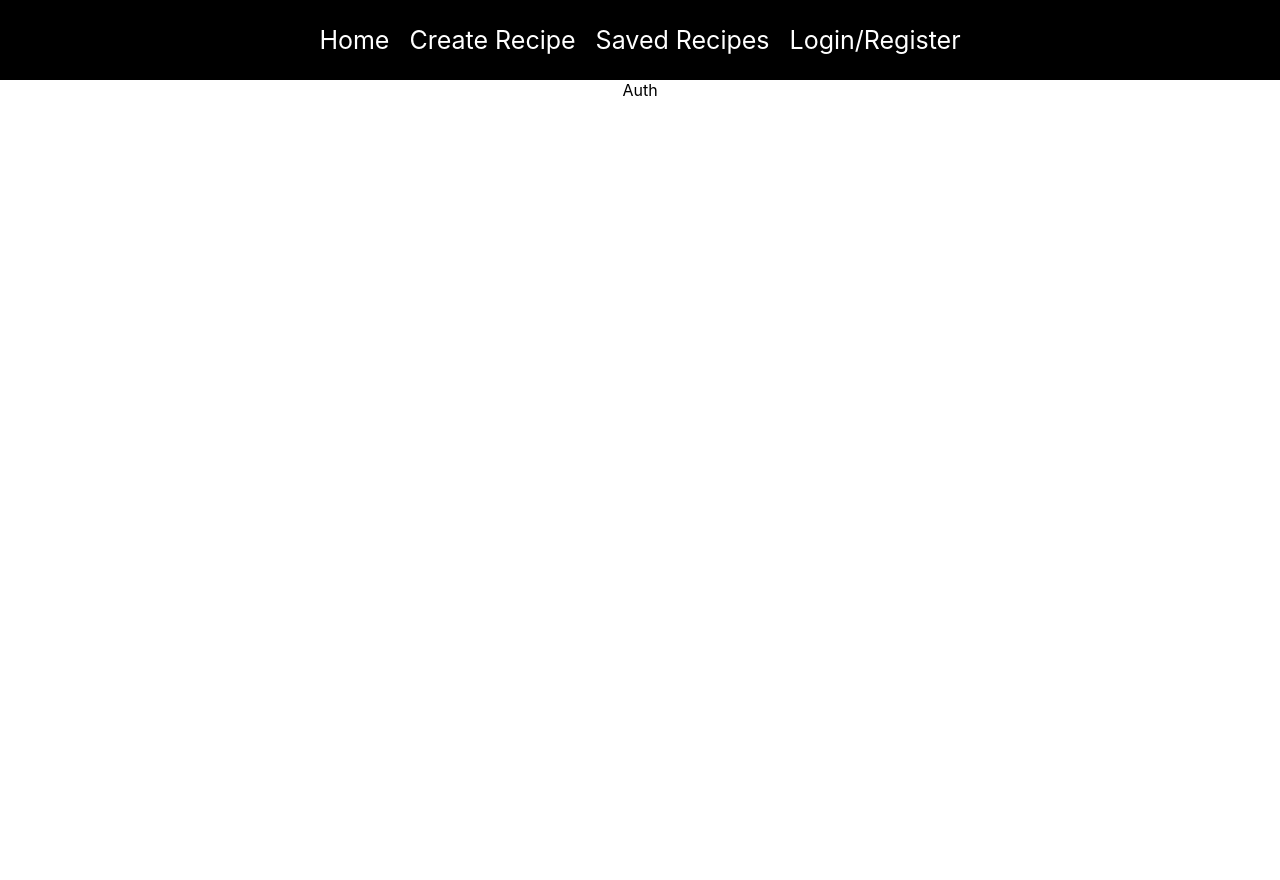
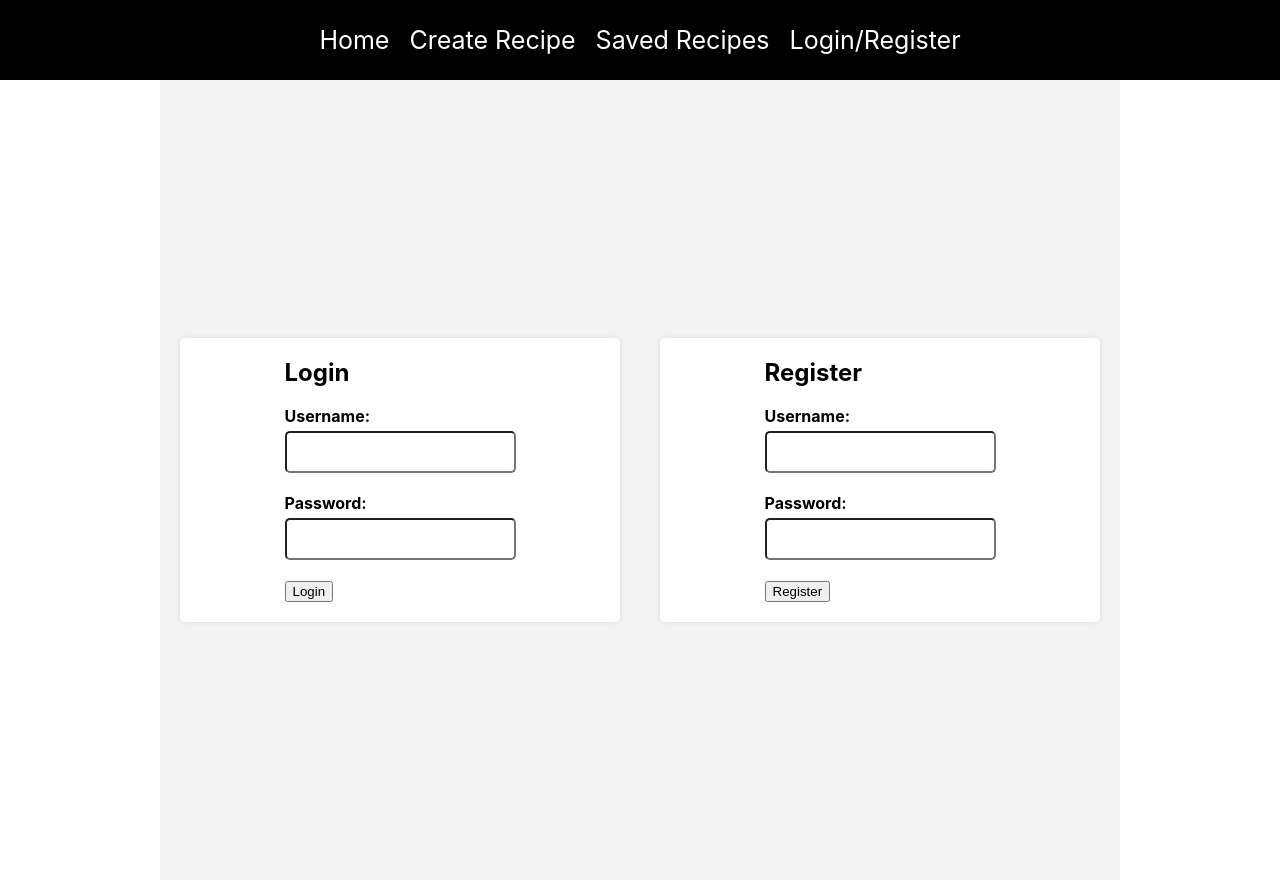
Before and after one commit to TantorskiJake/MERN-Stack-Application, a React (Create React App) app in the folder client/: page /auth in a window 1280 px wide. Before the commit the page ends 800 px from the top, so only its background shows below. Built offline with nearby package versions, Linux system fonts and the light colour scheme.

Commit message:
added register front end functionality

```diff
--- a/client/src/pages/auth.js
+++ b/client/src/pages/auth.js
@@ -1,3 +1,92 @@
+import { useState } from "react";
+import axios from "axios";
+
 export const Auth = () => {
-    return <div> Auth </div>;
+  return (
+    <div className="auth">
+      <Login />
+      <Register />
+    </div>
+  );
 };
+
+const Login = () => {
+  const [username, setUsername] = useState("");
+  const [password, setPassword] = useState("");
+
+  return (
+    <Form
+      username={username}
+      setUsername={setUsername}
+      password={password}
+      setPassword={setPassword}
+      label="Login"
+    />
+  );
+};
+
+const Register = () => {
+  const [username, setUsername] = useState("");
+  const [password, setPassword] = useState("");
+
+  const onSubmit = async (event) => {
+    event.preventDefault();
+    try {
+      await axios.post("http://localhost:3001/auth/register", {
+        username,
+        password,
+      });
+      alert("Registration Completed! Now Login.");
+    } catch (err) {
+      console.error(err);
+    }
+  };
+
+  return (
+    <Form
+      username={username}
+      setUsername={setUsername}
+      password={password}
+      setPassword={setPassword}
+      label="Register"
+      onSubmit={onSubmit}
+    />
+  );
+};
+
+const Form = ({
+  username,
+  setUsername,
+  password,
+  setPassword,
+  label,
+  onSubmit,
+}) => {
+  return (
+    <div className="auth-container">
+      <form onSubmit={onSubmit}>
+        <h2>{label}</h2>
+        <div className="form-group">
+          <label htmlFor="username"> Username: </label>
+          <input
+            type="text"
+            id="username"
+            value={username}
+            onChange={(event) => setUsername(event.target.value)}
+          />
+        </div>
+        <div className="form-group">
+          <label htmlFor="password"> Password: </label>
+          <input
+            type="password"
+            id="password"
+            value={password}
+            onChange={(event) => setPassword(event.target.value)}
+          />
+        </div>
+
+        <button type="submit">{label}</button>
+      </form>
+    </div>
+  );
+};
```
